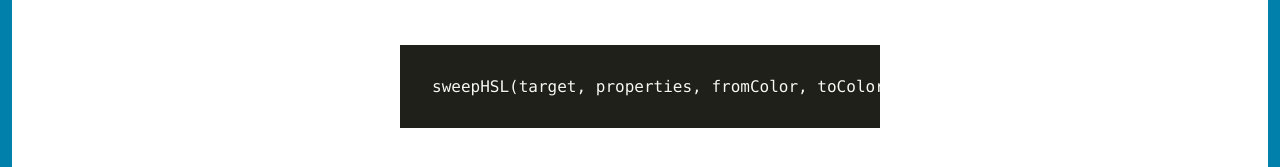
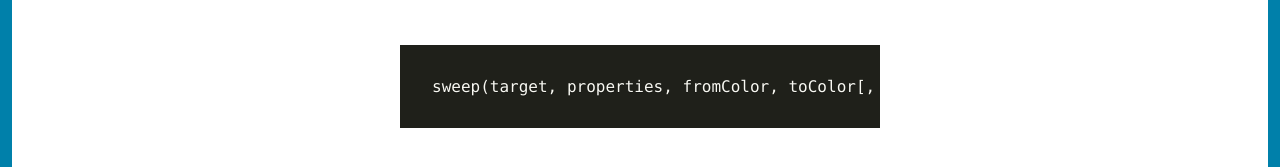
Before and after one commit to rileyjshaw/sweep, a plain HTML site: page index.html in a window 1280 px wide. Shown: the part 1965-2132 px from the top of the page. Drawn offline with nearby package versions, Linux system fonts and the light colour scheme.

Commit message:
Update function call

```diff
--- a/index.html
+++ b/index.html
@@ -34,7 +34,7 @@
 
   <h2 id="usage">Usage</h2>
   <p>Using <strong>sweep.js</strong> to transition an element's color is easy. Whenever you want to trigger an HSL sweep, call:</p>
-  <pre><code class="language-javascript">sweepHSL(target, properties, fromColor, toColor[, options])</code></pre>
+  <pre><code class="language-javascript">sweep(target, properties, fromColor, toColor[, options])</code></pre>
     <ul>
       <li><code class="language-javascript">target</code> : element that you wish to animate</li>
       <li><code class="language-javascript">properties</code> : CSS properties that you wish to animate (string or array of strings)</li>
```
